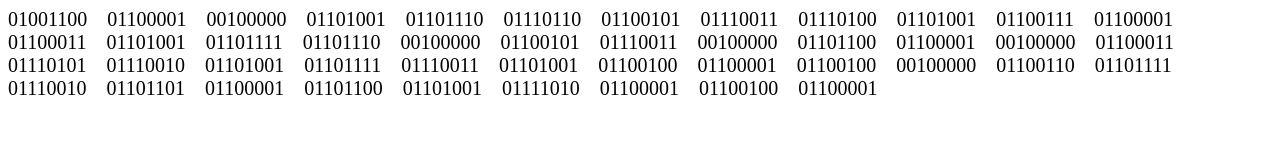
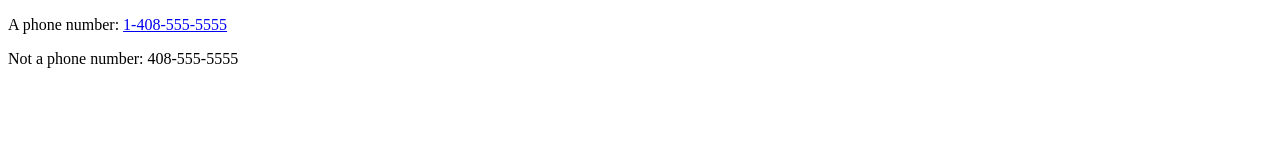
Before and after one commit to imdea-networks/imdea-networks.github.io, a plain HTML site: page index.html in a window 1280 px wide. Drawn offline with Linux system fonts and the light colour scheme.

Commit message:
Test numbers without links

```diff
--- a/index.html
+++ b/index.html
@@ -1,9 +1,17 @@
-<style>
-	p {
-		font-size: 20px;
-	}
-</style>
-
-<p>
-01001100&emsp;01100001&emsp;00100000&emsp;01101001&emsp;01101110&emsp;01110110&emsp;01100101&emsp;01110011&emsp;01110100&emsp;01101001&emsp;01100111&emsp;01100001&emsp;01100011&emsp;01101001&emsp;01101111&emsp;01101110&emsp;00100000&emsp;01100101&emsp;01110011&emsp;00100000&emsp;01101100&emsp;01100001&emsp;00100000&emsp;01100011&emsp;01110101&emsp;01110010&emsp;01101001&emsp;01101111&emsp;01110011&emsp;01101001&emsp;01100100&emsp;01100001&emsp;01100100&emsp;00100000&emsp;01100110&emsp;01101111&emsp;01110010&emsp;01101101&emsp;01100001&emsp;01101100&emsp;01101001&emsp;01111010&emsp;01100001&emsp;01100100&emsp;01100001
-</p>
+<!DOCTYPE html PUBLIC "-//W3C//DTD XHTML 1.0 Strict//EN"
+        "http://www.w3.org/TR/xhtml1/DTD/xhtml1-strict.dtd">
+<html xmlns="http://www.w3.org/1999/xhtml" xml:lang="en" lang="en" >
+<head>
+    <meta http-equiv="content-type" content="text/html; charset=utf-8">
+    <title>Telephone Number Detection</title>
+    <meta name = "viewport" content = "width=device-width">
+     <!-- Turn off telephone number detection. -->
+    <meta name = "format-detection" content = "telephone=no">
+</head>
+<body>
+     <!-- Then use phone links to explicitly create a link. -->
+     <p>A phone number: <a href="tel:1-408-555-5555">1-408-555-5555</a></p>
+     <!-- Otherwise, numbers that look like phone numbers are not links. -->
+     <p>Not a phone number: 408-555-5555</p>
+</body>
+</html>
```
